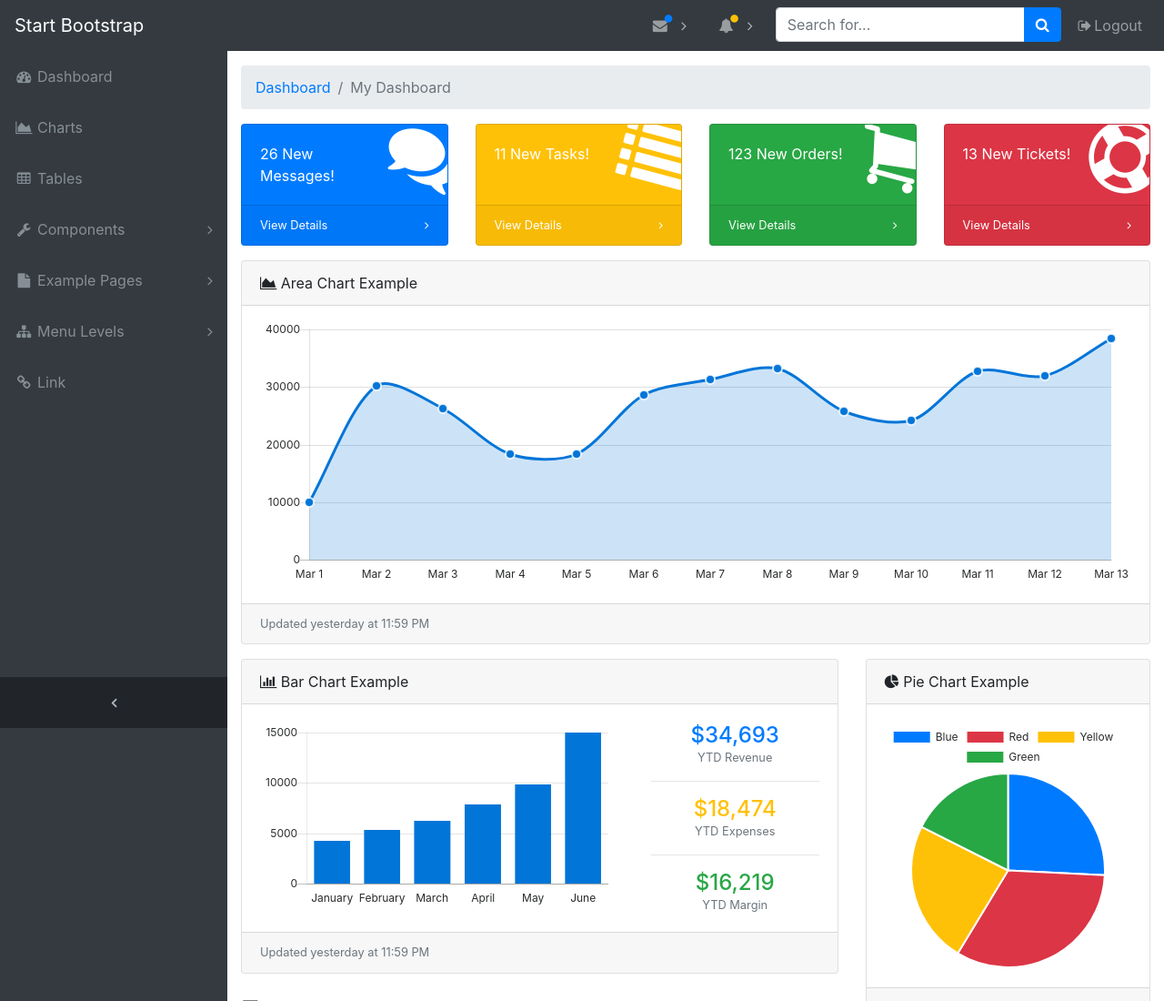
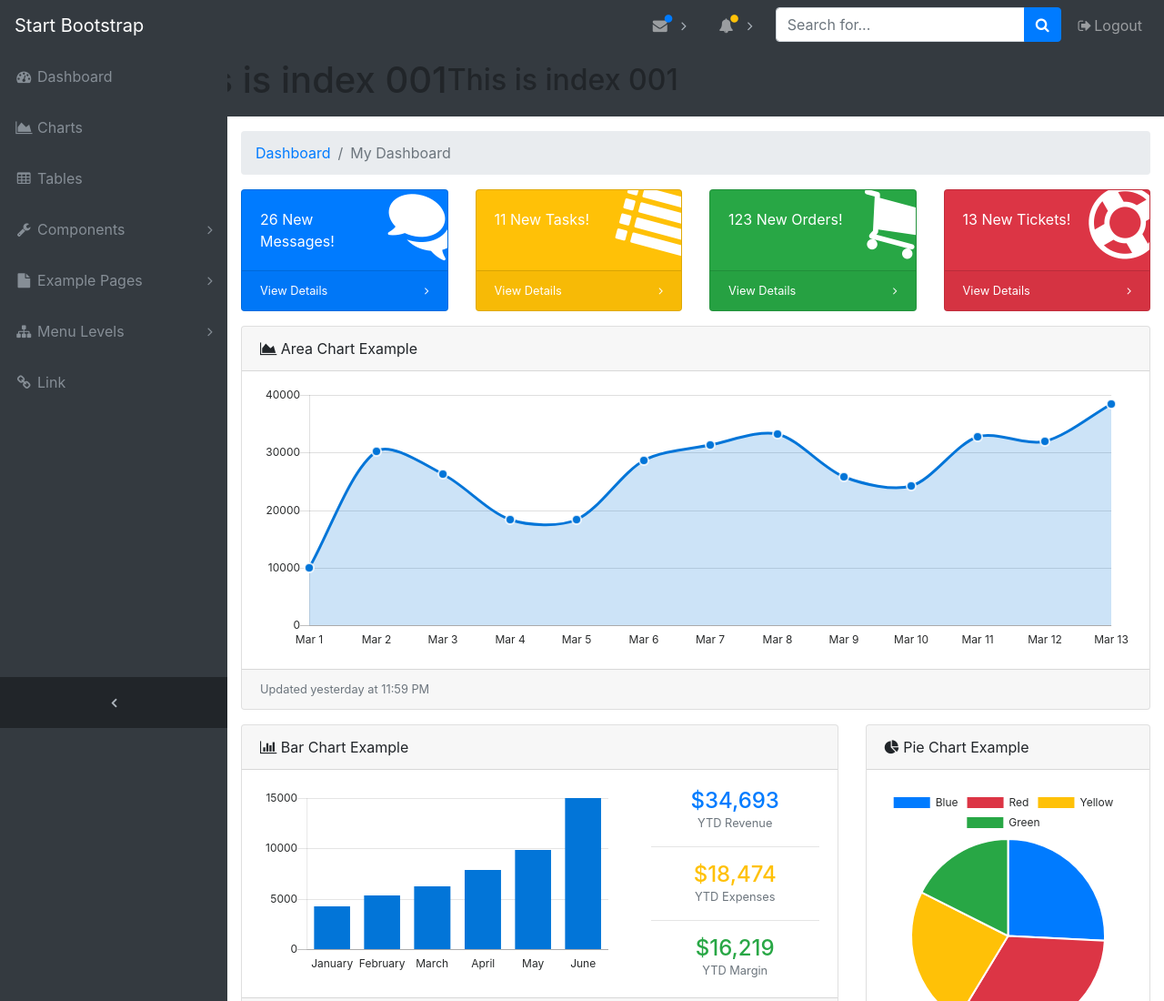
Before and after one commit to haota/bstandard, a plain HTML site: page pages/index.html in a window 1280 px wide. Shown: the top 1100 px of the page at 91% size. Drawn offline with nearby package versions, Linux system fonts and the light colour scheme; files that its build step writes are made by us from their sources; files whose address does not match are found by name.

Commit message:
update index 0001

```diff
--- a/pages/index.html
+++ b/pages/index.html
@@ -19,6 +19,11 @@
 </head>
 
 <body class="fixed-nav sticky-footer bg-dark" id="page-top">
+    <header class="navbar navbar-expand-lg navbar-dark bg-dark">
+        <a class="navbar-brand" href="index.html">Start Bootstrap</a>
+        <h1>This is index 001</h1>
+        <h2>This is index 001</h2>
+    </header>
   <!-- Navigation-->
   <nav class="navbar navbar-expand-lg navbar-dark bg-dark fixed-top" id="mainNav">
     <a class="navbar-brand" href="index.html">Start Bootstrap</a>
```
